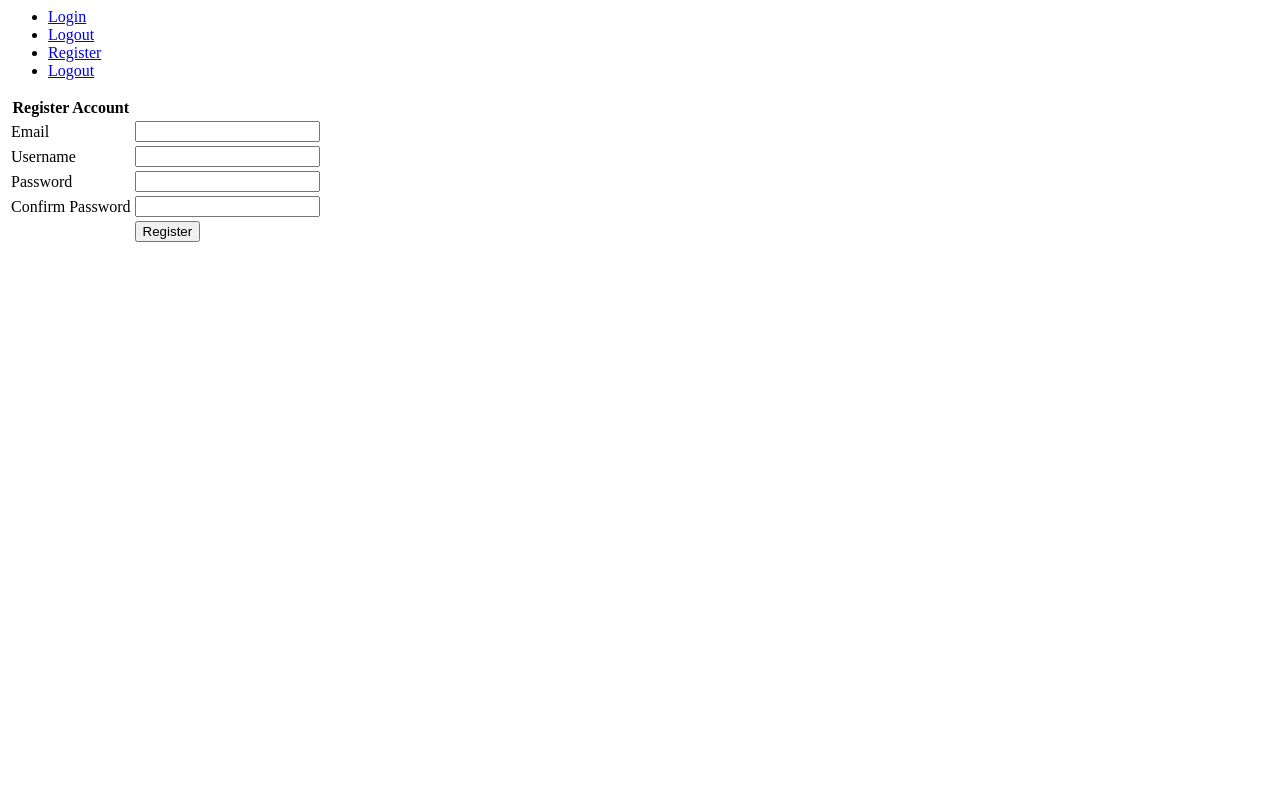
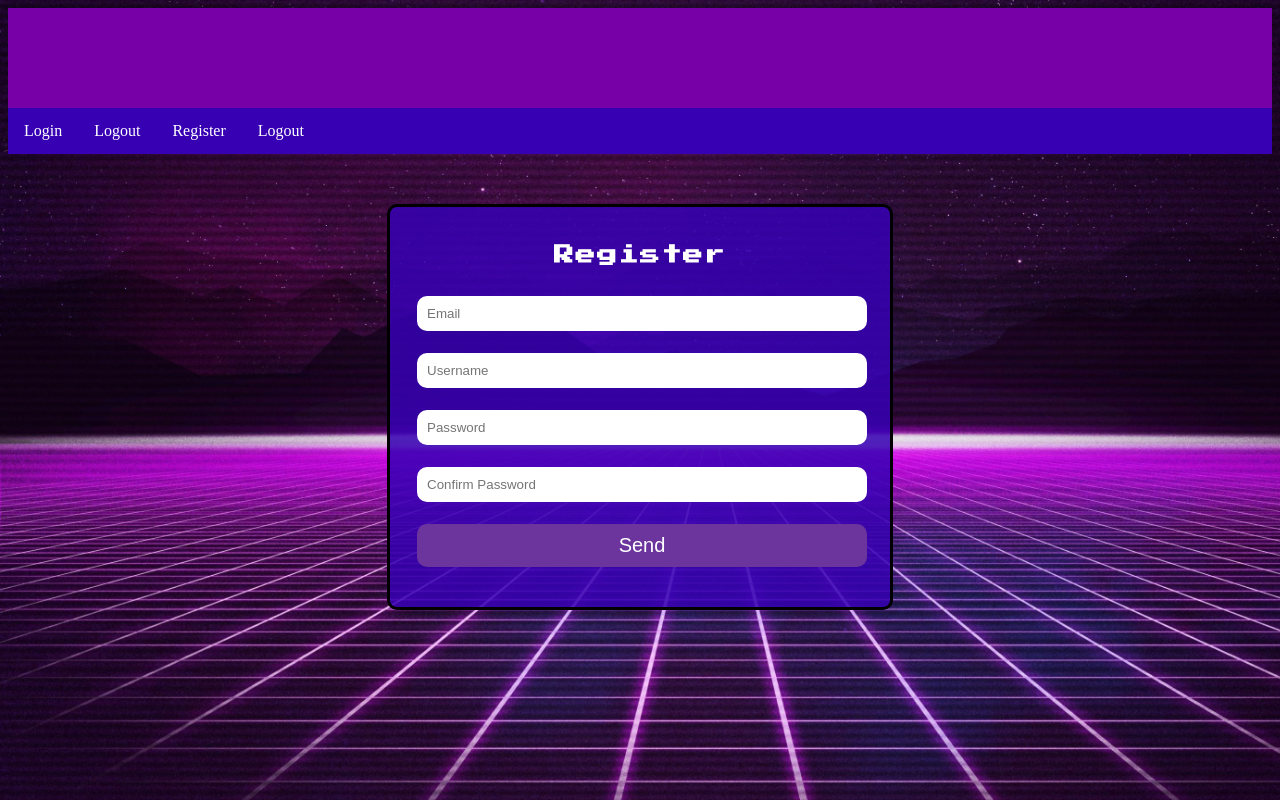
Before and after one commit to Exion101/Personal_Projects, a PHP site: page /register.php in a window 1280 px wide. Run offline with PHP 8.4, Linux system fonts and the light colour scheme.

Commit message:
Add files via upload

```diff
--- a/SimpleArcade/ajax/checkEmail.php
+++ b/SimpleArcade/ajax/checkEmail.php
@@ -12,6 +12,6 @@
     $retEmail = mysqli_fetch_assoc($retEmail);
 
     if ($retEmail) {
-        echo '<span style="color: red"> Email already exists.</span>';
+        echo 'Email already exists.';
     }
 }
--- a/SimpleArcade/ajax/checkUsername.php
+++ b/SimpleArcade/ajax/checkUsername.php
@@ -14,6 +14,6 @@
     $retUser = mysqli_fetch_assoc($retUser);
 
     if ($retUser) {
-        echo '<span style="color: red"> Username already exists.</span>';
+        echo 'Username already exists.';
     }
 }
--- a/SimpleArcade/header.php
+++ b/SimpleArcade/header.php
@@ -17,10 +17,17 @@
 
 <head>
     <title>Simple Arcade</title>
+    <link rel="stylesheet" href="./styles/default-nav.css">
+    <link rel="preconnect" href="https://fonts.googleapis.com">
+    <link rel="preconnect" href="https://fonts.gstatic.com" crossorigin>
+    <link href="https://fonts.googleapis.com/css2?family=Press+Start+2P&display=swap" rel="stylesheet">
 </head>
 
 <body>
-    <div>
+    <div class="nav-header">
+        <h1><span class="blinking">Simple Arcade</span></h1>
+    </div>
+    <div class="nav-wrapper">
         <ul>
             <li><a href="#">Login</a></li>
             <li><a href="#">Logout</a></li>
--- a/SimpleArcade/js/functions.js
+++ b/SimpleArcade/js/functions.js
@@ -1,31 +1,20 @@
 function validate(form){
     let isValid = true;
-
-    /**
-     * Email Validation
-     */
     let emailPattern = /^[a-z]{2,4}[0-9]{0,3}@[a-z]+\.[a-z]{2,4}$/i;
     let emailRegex = new RegExp(emailPattern);
-    let emailInput = form.email.value.trim();
-
-    console.log(emailInput, " is valid ", emailRegex.test(emailInput));
-
+    let emailInput =    form.email.value.trim();
+    console.log(emailInput, "is valid ", emailRegex.test(emailInput));
     if(emailRegex.test(emailInput)){
         document.getElementById("vEmail").innerText = "";
     }
     else{
-        document.getElementById("vEmail").innerText = "Invalid Email Address";
+        document.getElementById("vEmail").innerText = "Invalid email address";
         isValid = false;
     }
-    /**
-     * Username Validation
-     */
-    let usernamePattern =  /^[a-z]{4,20}$/i;
+    let usernamePattern = /^[a-z]{4,20}$/i;
     let usernameRegex = new RegExp(usernamePattern);
     let usernameInput = form.username.value.trim();
-
     console.log(usernameInput, " is valid ", usernameRegex.test(usernameInput));
-
     if(usernameRegex.test(usernameInput)){
         document.getElementById("vUsername").innerText = "";
     }
@@ -34,30 +23,25 @@
         isValid = false;
     }
 
-    /**
-     * Password Validation
-     */
     let password = form.password.value.trim();
-    let confirm_password = form.confirm.value.trim();
-
-    if(password.length <  6){
-        console.log("Password is too short, must be 6+ characters");
-        document.getElementsById("vPassword").innerText = "Password is too short, must be 6+ characters";
+    let confirm = form.confirm.value.trim();
+    if(password !== confirm){
+        console.log("Passwords don't match!");
+        document.getElementById("vConfirm").innerText = "Passwords don't match";
         isValid = false;
     }
     else{
-        document.getElementsById("vPassword").innerText = "";
+        document.getElementById("vConfirm").innerText = "";
     }
-    if(password !== confirm_password){
-        console.log("Passwords don't match!");
-        document.getElementById("vConfirm").innerText="Passwords don't match!";
+    if(password.length < 6){
+        console.log("Password is too short, must be 6+");
+        document.getElementById("vPassword").innerText = "Password is too short, must be 6+ characters";
         isValid = false;
     }
     else{
-        document.getElementsById("vConfirm").innerText="Passwords don't match!";
+        document.getElementById("vPassword").innerText = "";
     }
-    // FIXME: find out how to keep innertext messages onscreen and prevent submission from happening
-    return isValid;
+    return isValid;//<--false prevents the form from submitting
 }
 
 function checkEmail(str) {
--- a/SimpleArcade/register.php
+++ b/SimpleArcade/register.php
@@ -62,60 +62,31 @@
 
 <head>
     <title>Register Account</title>
+    <script type="text/javascript" src="./js/functions.js"></script>
 </head>
 
 <body>
-    <div>
-        <form method="POST" onsubmit="return validate(this);">
-            <table>
-                <tr>
-                    <th>Register Account</th>
-                </tr>
-                <tr>
-                    <td>
-                        <label>Email</label>
-                    </td>
-                    <td>
-                        <input type="text" name="email" onkeyup="checkEmail(this.value);" required />
-                        <span id="vEmail"></span>
-                    </td>
-                </tr>
-                <tr>
-                    <td>
-                        <label>Username</label>
-                    </td>
-                    <td>
-                        <input type="text" name="username" onkeyup="checkUsername(this.value);" required />
-                        <span id="vUsername"></span>
-                    </td>
-                </tr>
-                <tr>
-                    <td>
-                        <label>Password</label>
-                    </td>
-                    <td>
-                        <input type="password" name="password" required />
-                        <span id="vPassword"></span>
-                    </td>
-                </tr>
-                <tr>
-                    <td>
-                        <label>Confirm Password</label>
-                    </td>
-                    <td>
-                        <input type="password" name="confirm" required />
-                        <span id="vConfirm"></span>
-                    </td>
-                </tr>
-                <tr>
-                    <td></td>
-                    <td><input type="submit" value="Register" /></td>
-                </tr>
-            </table>
-        </form>
+    <div class="form-container">
+        <div class="form-wrapper">
+            <form method="POST" onsubmit="return validate(this);">
+                <h1>Register</h1>
+                <input type="text" name="email" placeholder="Email" onkeyup="checkEmail(this.value);" required />
+                <br><span id="vEmail" class="error"></span><br>
+
+                <input type="text" name="username" placeholder="Username" onkeyup="checkUsername(this.value);" required />
+                <br><span id="vUsername" class="error"></span><br>
+
+                <input type="password" placeholder="Password" name="password" required />
+                <br><span id="vPassword" class="error"></span><br>
+
+                <input type="password" placeholder="Confirm Password" name="confirm" required />
+                <br><span id="vConfirm" class="error"></span><br>
+
+                <input type="submit" value="Send" />
+
+            </form>
+        </div>
     </div>
-
-    <script type="text/javascript" src="./js/functions.js"></script>
 
 </body>
 
--- /dev/null
+++ b/SimpleArcade/styles/default-nav.css
@@ -0,0 +1,101 @@
+body {
+  background-image: url("../images/background.jpg");
+  background-repeat: no-repeat;
+  background-size: cover;
+  object-fit: fill;
+}
+.nav-wrapper ul {
+  list-style-type: none;
+  margin: 0;
+  padding: 0;
+  overflow: hidden;
+  background-color: #3700b3;
+}
+.nav-wrapper ul > li {
+  float: left;
+}
+.nav-wrapper ul > li a {
+  display: block;
+  color: white;
+  text-align: center;
+  padding: 14px 16px;
+  text-decoration: none;
+}
+
+.nav-wrapper ul > li a:hover {
+  background-color: #bb86fc;
+}
+
+.nav-header {
+  height: 100px;
+  background-color: #7700a6;
+}
+.nav-header h1 {
+  font-family: "Press Start 2p", cursive;
+  text-align: center;
+  padding-top: 15px;
+  font-size: 60px;
+}
+.blinking {
+  animation: blinkingText 1.7s infinite;
+}
+@keyframes blinkingText {
+  0% {
+    color: #f1f0ee;
+  }
+  49% {
+    color: #f1f0ee;
+  }
+  60% {
+    color: transparent;
+  }
+  99% {
+    color: transparent;
+  }
+  100% {
+    color: #f1f0ee;
+  }
+}
+.form-container {
+  padding-top: 50px;
+  display: flex;
+  justify-content: center;
+  align-items: center;
+  text-align: center;
+}
+.form-wrapper {
+  height: 350px;
+  width: 450px;
+  padding: 25px;
+  border: solid black;
+  border-radius: 10px;
+  background-color: rgba(55, 0, 179, 0.85);
+}
+.form-wrapper h1 {
+  font-family: "Press Start 2p", cursive;
+  text-align: center;
+  font-size: 20px;
+  color: #fff;
+  letter-spacing: 1.5px;
+  padding-bottom: 15px;
+}
+
+input[type="text"],
+input[type="password"],
+input[type="submit"] {
+  width: 100%;
+  padding: 10px;
+  border: 0px;
+  border-radius: 10px;
+  margin: 2px;
+}
+input[type="submit"] {
+  color: white;
+  background-color: #6c349d;
+  font-size: 20px;
+}
+
+.error {
+  color: white;
+  letter-spacing: 1.5px;
+}
```
Also changed, not shown: SimpleArcade/lib/myFunctions.php (+10 -7 lines), SimpleArcade/images/arcade-background.jpg (added), SimpleArcade/images/background.jpg (added), SimpleArcade/images/spaceBackground.png (added).
